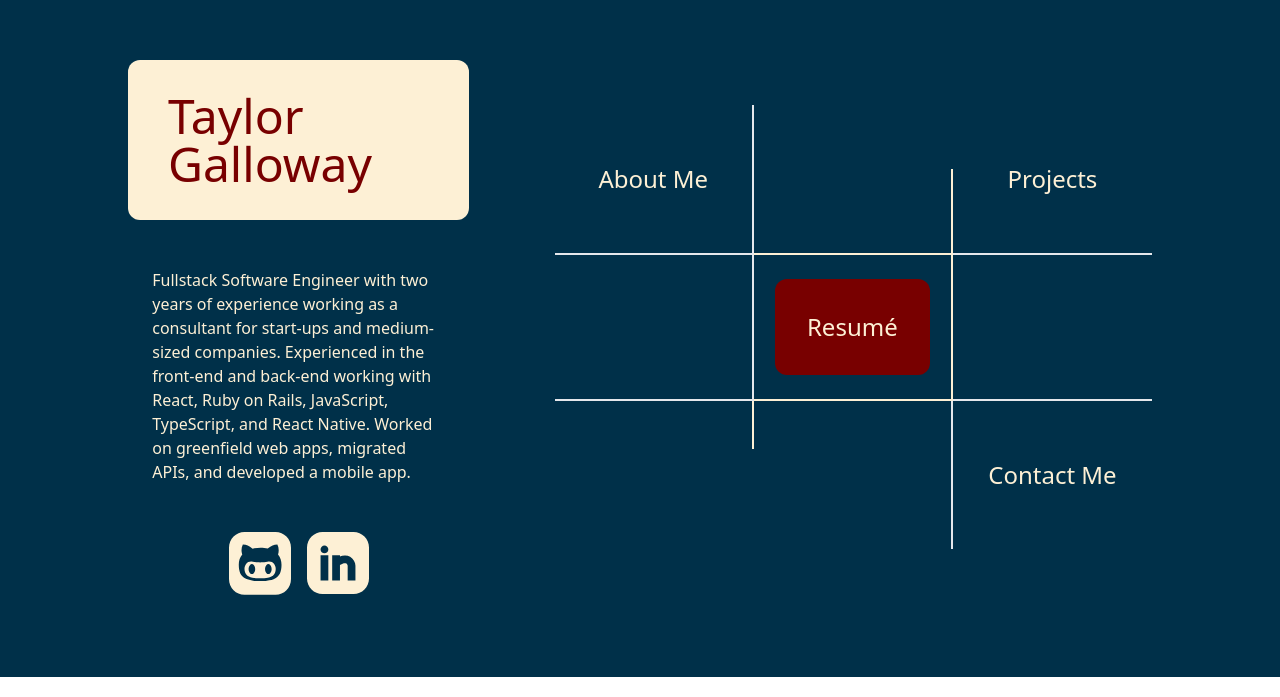
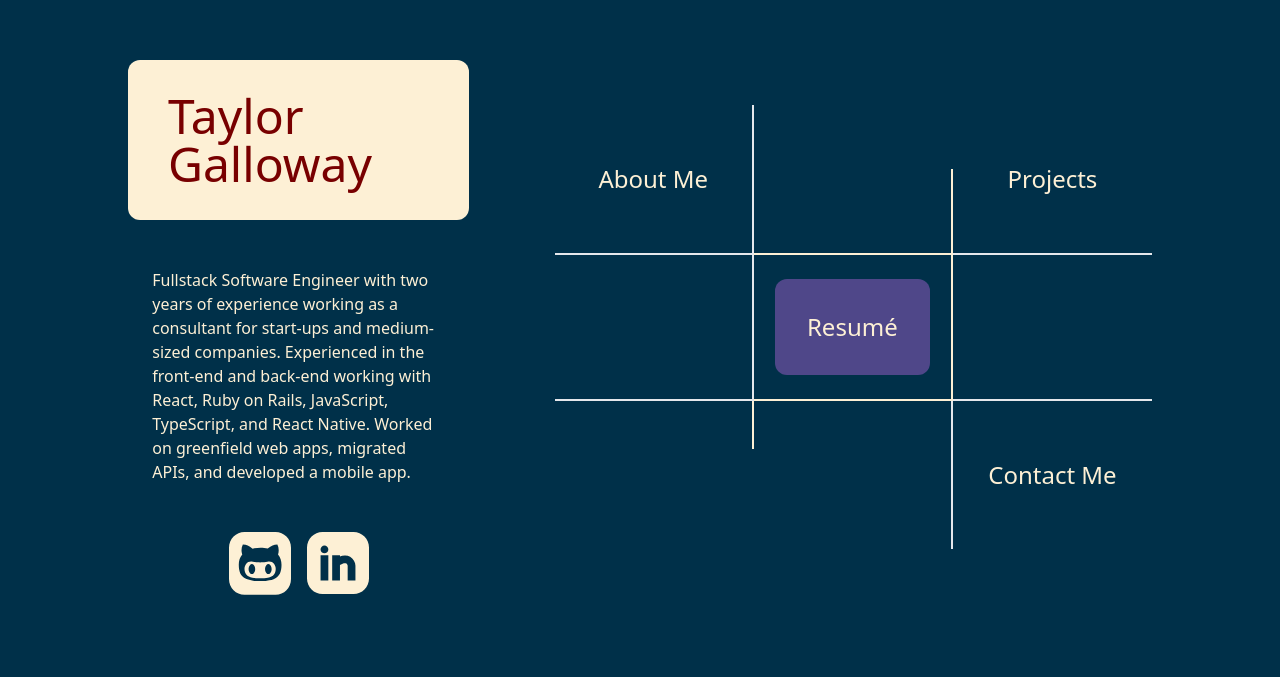
Before and after one commit to tylrs/portfolio-site, a React (Vite) app: page / in a window 1280 px wide. Shown: the part 123-820 px from the top of the page. Built offline with nearby package versions, Linux system fonts and the light colour scheme.

Commit message:
Experiment with resume bg color

```diff
--- a/src/pages/Homepage.jsx
+++ b/src/pages/Homepage.jsx
@@ -19,7 +19,7 @@ const Homepage = () => {
             <button className="row-start-2 col-start-3">Projects</button>
             <div className="row-start-3 border-b-2 border-t-2 border-r-2"></div>
             <div className="row-start-3 col-start-2 flex justify-center items-center p-6 border-t-2 border-b-2 border-r-2 border-primary-cream">
-                <button className="bg-primary-maroon p-8 rounded-xl">Resumé</button>
+                <button className="bg-[#4F4789] text-primary-cream p-8 rounded-xl">Resumé</button>
             </div>
             <div className="row-start-3 col-start-3 border-b-2 border-t-2"></div>
             <div className="row-start-4 col-start-1 border-r-2 [border-image:linear-gradient(to_bottom,#FDF0D5_30%,transparent_30%)_0_100%_10_0]"></div>
```
